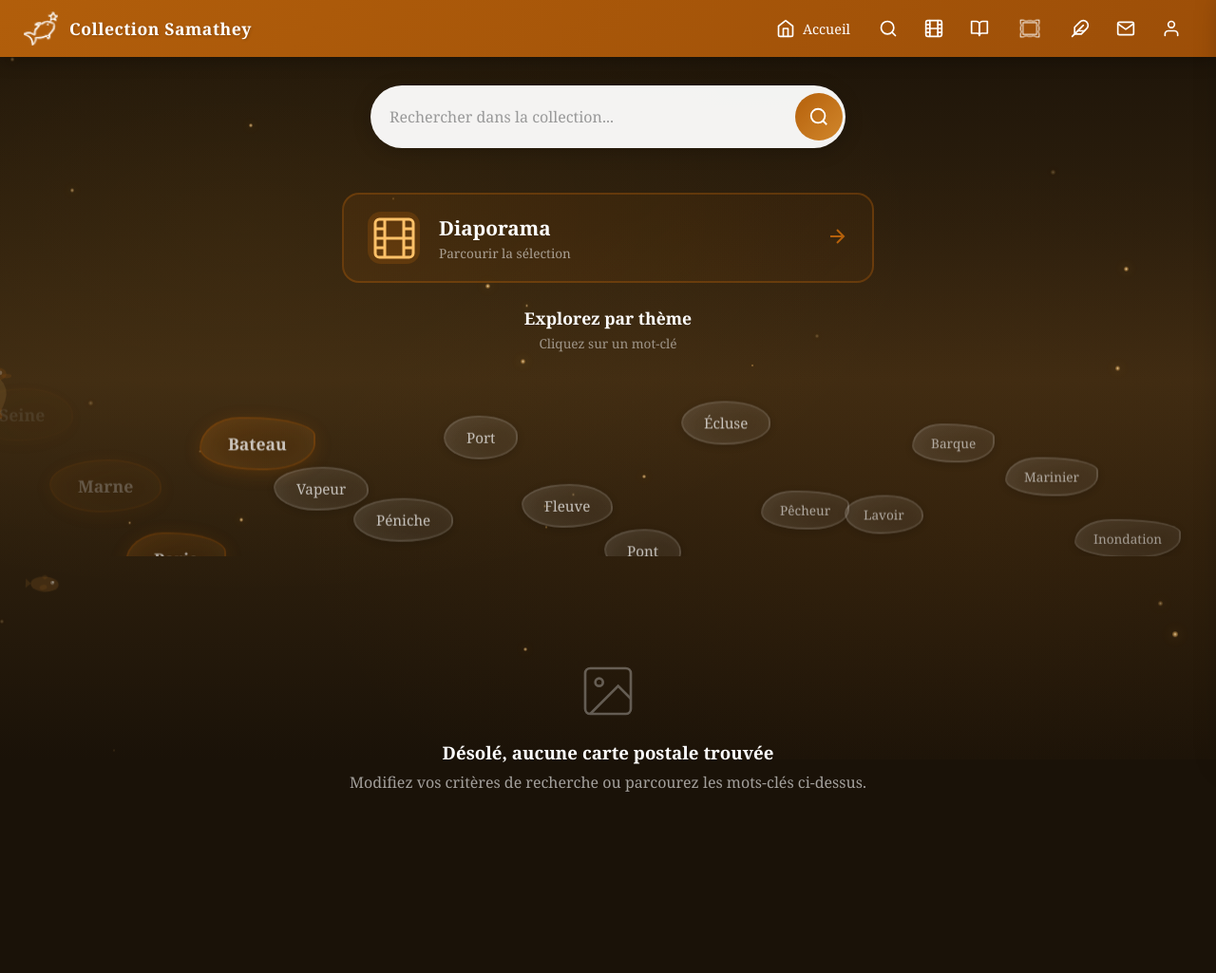
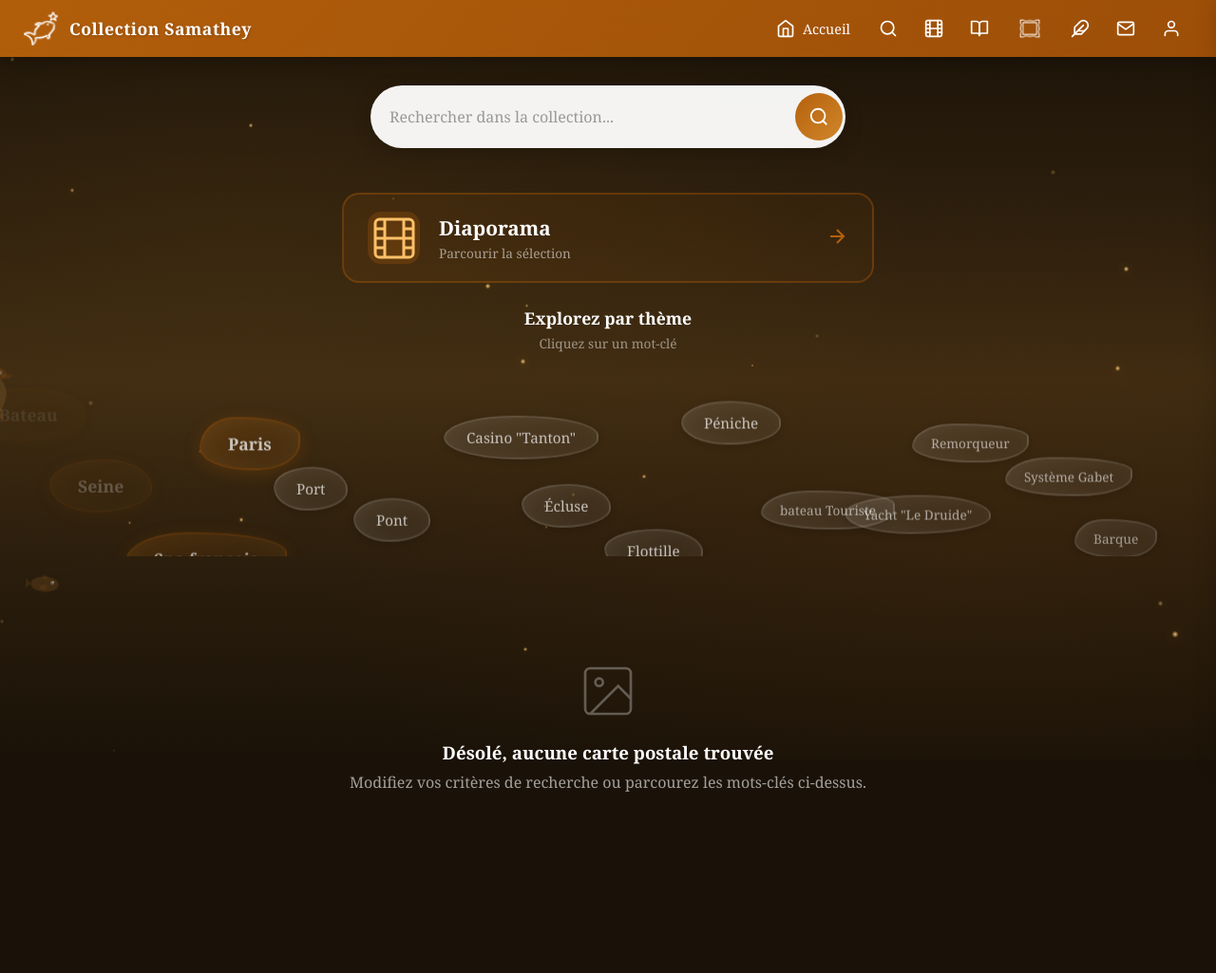
Before and after one commit to Zzcorp/Le-Postier, a Django app: template templates/browse.html in a window 1280 px wide. Shown: the top 1025 px of the page at 95% size. Run offline with Django 5.2, Linux system fonts and the light colour scheme; the template is opened without the code that fills it, so the values that code supplies are empty.

Commit message:
Add files via upload

```diff
--- a/templates/browse.html
+++ b/templates/browse.html
@@ -484,6 +484,8 @@
 // Expanded floating keywords
 const riverKeywords = [
     { word: 'Seine', size: 'large', importance: 1 },
+    { word: 'Flottille', size: 'medium', importance: 1 },
+    { word: 'Viaduc', size: 'small', importance: 1 },
     { word: 'Marne', size: 'large', importance: 1 },
     { word: 'Bateau', size: 'large', importance: 1 },
     { word: 'Paris', size: 'large', importance: 1 },
@@ -502,7 +504,17 @@
     { word: 'Remorqueur', size: 'small', importance: 3 },
     { word: 'Lavoir', size: 'small', importance: 3 },
     { word: 'Pêcheur', size: 'small', importance: 3 },
-    { word: 'Inondation', size: 'small', importance: 3 },
+    { word: 'Système Gabet', size: 'small', importance: 3 },
+    { word: 'Traversée de paris à la nage', size: 'large', importance: 3 },
+    { word: 'Machine de Marly', size: 'small', importance: 3 },
+    { word: 'Restaurant du Vieux Garçon', size: 'medium', importance: 3 },
+    { word: 'bateau Touriste', size: 'small', importance: 3 },
+    { word: 'Accident du pont de l&#39;archevéché', size: 'large', importance: 3 },
+    { word: 'Championnat du monde de natation', size: 'large', importance: 3 },
+    { word: 'Cafuts', size: 'small', importance: 3 },
+    { word: 'Spa français', size: 'large', importance: 3 },
+    { word: 'Casino &quot;Tanton&quot;', size: 'medium', importance: 3 },
+    { word: 'Yacht &quot;Le Druide&quot;', size: 'small', importance: 3 },
     {% for theme in themes %}
     { word: '{{ theme.display_name|escapejs }}', size: 'medium', importance: 2 },
     {% endfor %}
```
